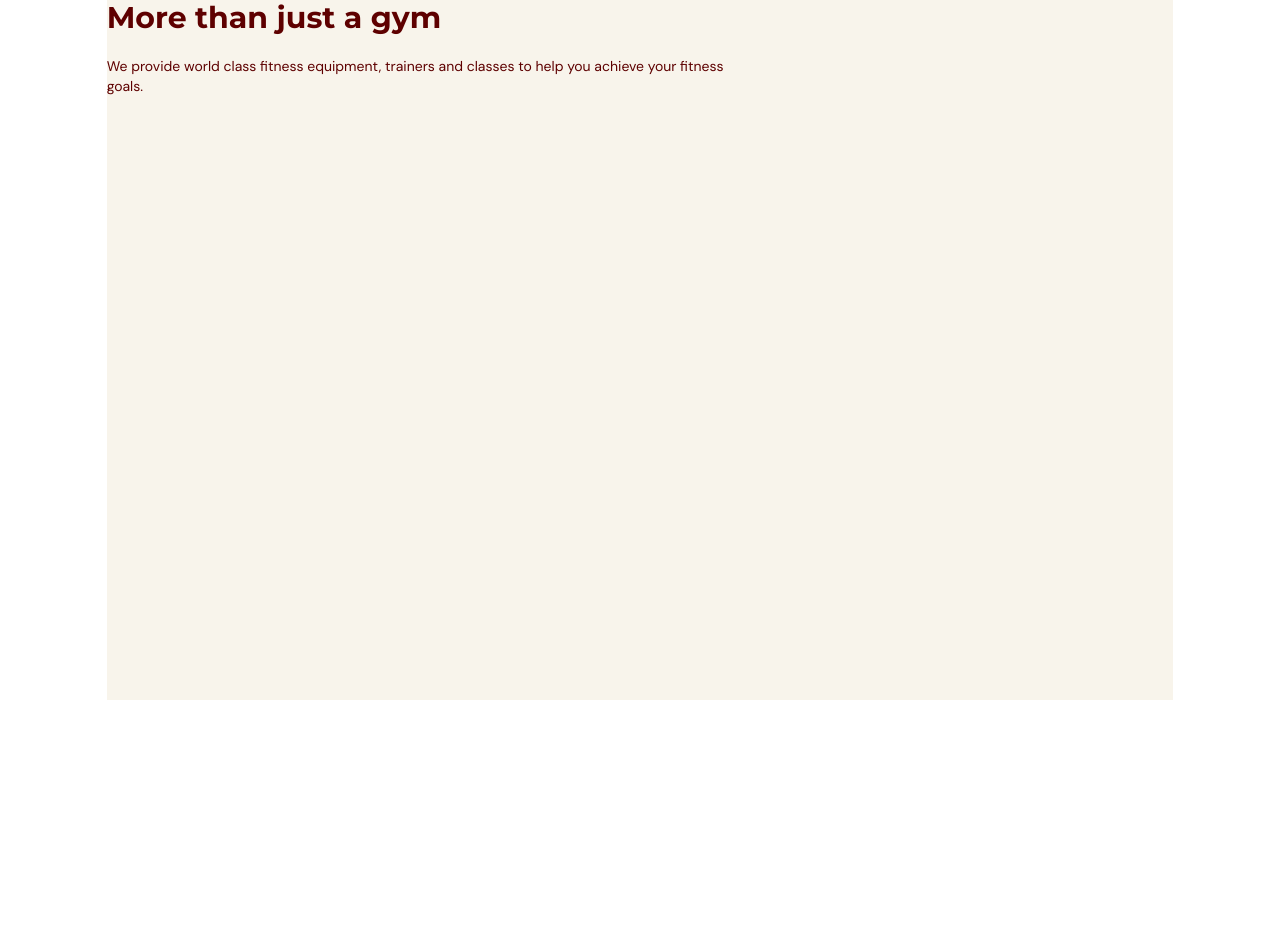
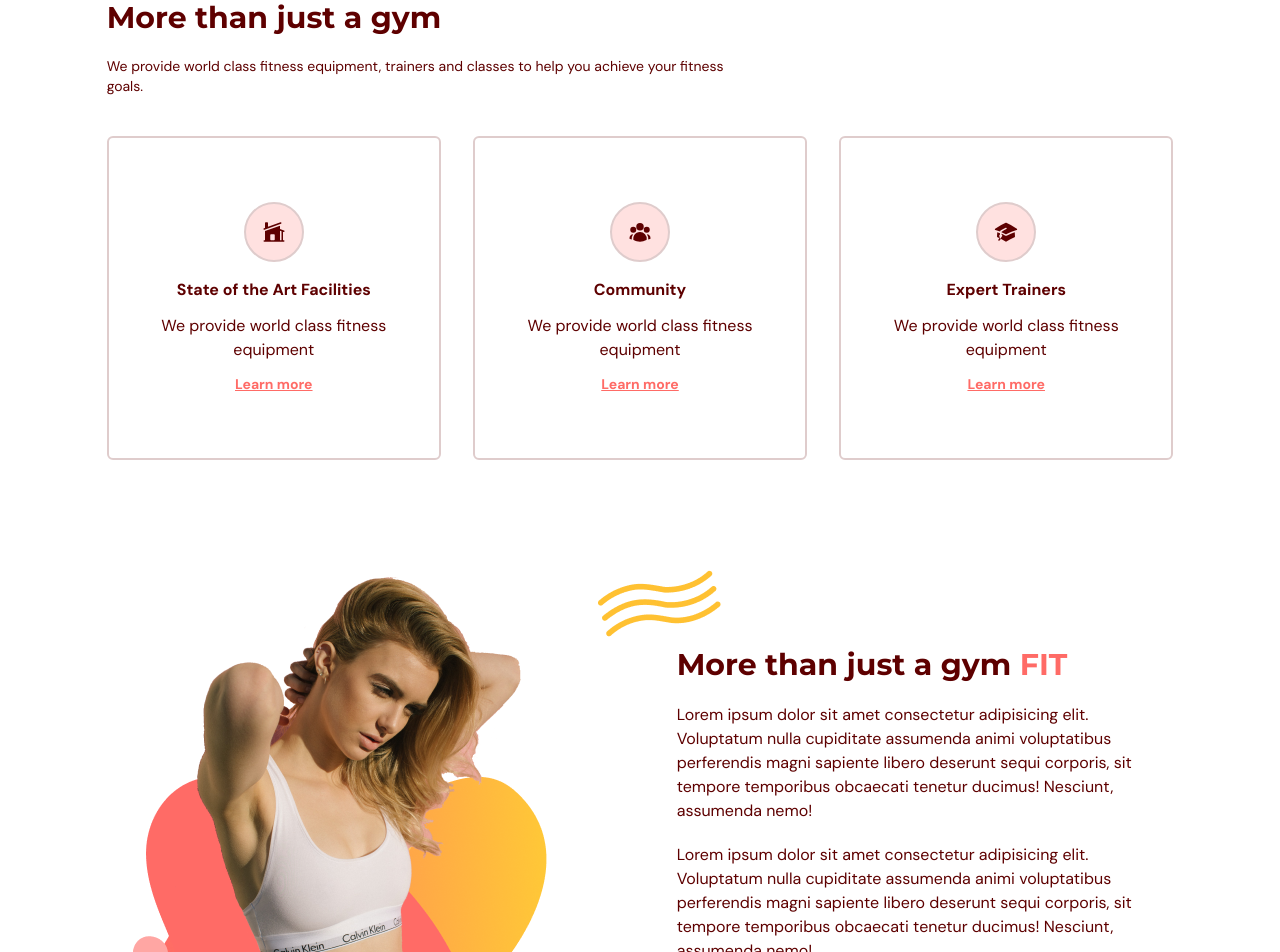
Before and after one commit to Deukhwa/fitness, a React (Vite) app: page / in a window 1280 px wide. Shown: the part 900-1852 px from the top of the page. Before the commit the page ends 1600 px from the top, so only its background shows below. Built offline with nearby package versions, Linux system fonts and the light colour scheme.

Commit message:
complete benefit page

```diff
--- /dev/null
+++ b/src/scenes/benefits/Benefit.tsx
@@ -0,0 +1,42 @@
+import { SelectedPage } from "@/shared/types";
+import AnchorLink from "react-anchor-link-smooth-scroll";
+import { motion } from "framer-motion";
+
+const childVariant = {
+  hidden: { opacity: 0, scale: 0.9 },
+  visible: { opacity: 1, scale: 1 },
+};
+
+type Props = {
+  icon: JSX.Element;
+  title: string;
+  description: string;
+  setSelectedPage: (value: SelectedPage) => void;
+};
+
+const Benefit = ({ icon, title, description, setSelectedPage }: Props) => {
+  return (
+    <motion.div
+      className="mt-5 rounded-md border-2 border-gray-100 px-5 py-16 text-center"
+      variants={childVariant}
+    >
+      <div className="mb-4 flex justify-center">
+        <div className="rounded-full border-2 border-gray-100 bg-primary-100 p-4">
+          {icon}
+        </div>
+      </div>
+
+      <h4 className="font-bold">{title}</h4>
+      <p className="my-3">{description}</p>
+      <AnchorLink
+        className="text-sm font-bold text-primary-500 underline hover:text-secondary-400"
+        onClick={() => setSelectedPage(SelectedPage.ContactUs)}
+        href={`#${SelectedPage.ContactUs}`}
+      >
+        <p>Learn more</p>
+      </AnchorLink>
+    </motion.div>
+  );
+};
+
+export default Benefit;
--- a/src/scenes/benefits/index.tsx
+++ b/src/scenes/benefits/index.tsx
@@ -1,5 +1,5 @@
 import React from "react";
-import { SelectedPage } from "@/shared/types";
+import { SelectedPage, BenefitType } from "@/shared/types";
 import {
   HomeModernIcon,
   UserGroupIcon,
@@ -7,6 +7,34 @@
 } from "@heroicons/react/24/solid";
 import { motion } from "framer-motion";
 import HText from "@/shared/HText";
+import Benefit from "./Benefit";
+import ActionButton from "@/shared/ActionButton";
+import BenefitsPageGraphic from "@/assets/BenefitsPageGraphic.png";
+
+const benefits: Array<BenefitType> = [
+  {
+    icon: <HomeModernIcon className="h-6 w-6" />,
+    title: "State of the Art Facilities",
+    description: "We provide world class fitness equipment",
+  },
+  {
+    icon: <UserGroupIcon className="h-6 w-6" />,
+    title: "Community",
+    description: "We provide world class fitness equipment",
+  },
+  {
+    icon: <AcademicCapIcon className="h-6 w-6" />,
+    title: "Expert Trainers",
+    description: "We provide world class fitness equipment",
+  },
+];
+
+const container = {
+  hidden: {},
+  visible: {
+    transition: { staggerChildren: 0.2 },
+  },
+};
 
 type Props = {
   setSelectedPage: (value: SelectedPage) => void;
@@ -14,19 +42,113 @@
 
 const Benefits = ({ setSelectedPage }: Props) => {
   return (
-    <section
-      id="benefits"
-      className=" mx-auto min-h-full w-5/6 bg-gray-20 py-20"
-    >
+    <section id="benefits" className=" mx-auto min-h-full w-5/6 py-20">
       <motion.div
         onViewportEnter={() => setSelectedPage(SelectedPage.Benefits)}
       >
-        <div className="md:my-5 md:w-3/5">
+        {/* Title */}
+        <motion.div
+          className="md:my-5 md:w-3/5"
+          initial="hidden"
+          whileInView="visible"
+          viewport={{ once: true, amount: 0.5 }}
+          transition={{ duration: 0.5, delay: 0.2 }}
+          variants={{
+            hidden: { opacity: 0, x: -50 },
+            visible: { opacity: 1, x: 0 },
+          }}
+        >
           <HText>More than just a gym</HText>
           <p className="my-5 text-sm">
             We provide world class fitness equipment, trainers and classes to
             help you achieve your fitness goals.
           </p>
+        </motion.div>
+
+        {/* Benefits */}
+        <motion.div
+          className="mt-5 items-center justify-between gap-8 md:flex"
+          initial="hidden"
+          whileInView="visible"
+          viewport={{ once: true, amount: 0.5 }}
+          variants={container}
+        >
+          {benefits.map((benefit: BenefitType) => (
+            <Benefit
+              key={benefit.title}
+              icon={benefit.icon}
+              title={benefit.title}
+              description={benefit.description}
+              setSelectedPage={setSelectedPage}
+            />
+          ))}
+        </motion.div>
+
+        {/* GRAPHICS AND DESCRIPTION */}
+        <div className="mt-16 items-center justify-between gap-20 md:mt-28 md:flex">
+          {/* GRAPHICS */}
+          <img
+            className="mx-auto"
+            src={BenefitsPageGraphic}
+            alt="benefits-page-graphic"
+          />
+          {/* DESCRIPTION */}
+          <div>
+            {/* TITLE */}
+            <div className="relative">
+              <div className="before:absolute before:-left-20 before:-top-20 before:z-[-1] before:content-abstractwaves">
+                <motion.div
+                  initial="hidden"
+                  whileInView="visible"
+                  viewport={{ once: true, amount: 0.5 }}
+                  transition={{ duration: 0.5, delay: 0.2 }}
+                  variants={{
+                    hidden: { opacity: 0, x: 50 },
+                    visible: { opacity: 1, x: 0 },
+                  }}
+                >
+                  <HText>
+                    More than just a gym{" "}
+                    <span className="text-primary-500">FIT</span>
+                  </HText>
+                </motion.div>
+              </div>
+            </div>
+            {/* DESCRIPTION */}
+            <motion.div
+              initial="hidden"
+              whileInView="visible"
+              viewport={{ once: true, amount: 0.5 }}
+              transition={{ duration: 0.5, delay: 0.2 }}
+              variants={{
+                hidden: { opacity: 0, x: 50 },
+                visible: { opacity: 1, x: 0 },
+              }}
+            >
+              <p className="my-5">
+                Lorem ipsum dolor sit amet consectetur adipisicing elit.
+                Voluptatum nulla cupiditate assumenda animi voluptatibus
+                perferendis magni sapiente libero deserunt sequi corporis, sit
+                tempore temporibus obcaecati tenetur ducimus! Nesciunt,
+                assumenda nemo!
+              </p>
+              <p className="mb-5">
+                Lorem ipsum dolor sit amet consectetur adipisicing elit.
+                Voluptatum nulla cupiditate assumenda animi voluptatibus
+                perferendis magni sapiente libero deserunt sequi corporis, sit
+                tempore temporibus obcaecati tenetur ducimus! Nesciunt,
+                assumenda nemo!
+              </p>
+            </motion.div>
+            {/* BUTTOn */}
+            <div className="relative mt-16">
+              <div className="before:absolute before:-bottom-20 before:right-40 before:z-[-1] before:content-sparkles">
+                <ActionButton setSelectedPage={setSelectedPage}>
+                  Join Now
+                </ActionButton>
+              </div>
+            </div>
+          </div>
         </div>
       </motion.div>
     </section>
--- a/src/shared/types.ts
+++ b/src/shared/types.ts
@@ -4,3 +4,9 @@
   OurClasses = "ourclasses",
   ContactUs = "contactus",
 }
+
+export interface BenefitType {
+  icon: JSX.Element;
+  title: string;
+  description: string;
+}
```
Also changed, not shown: 1 other file (tests, documents, lock files or other folders).
